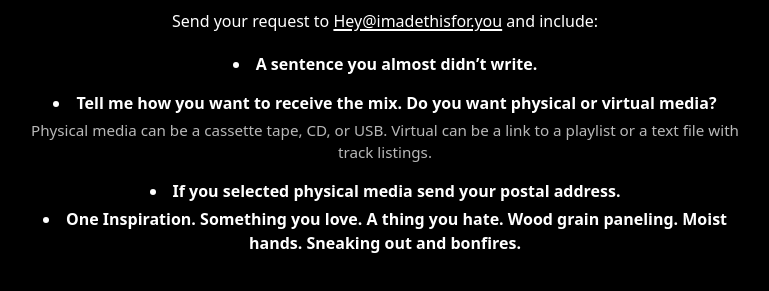
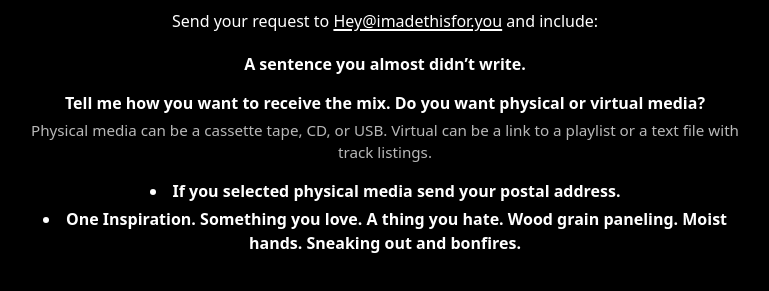
Before and after one commit to Klopfenstopit/imadethisfor.you, a plain HTML site: page index.html in a window 1280 px wide. Shown: the part 135-426 px from the top of the page, without its empty margins (255-1024 px from the left). Drawn offline with Linux system fonts and the light colour scheme.

Commit message:
Update main.css
remove bullets, change list style to none

```diff
--- a/css/main.css
+++ b/css/main.css
@@ -97,7 +97,7 @@ a {
 
 /* Instruction list */
 .list {
-  list-style-position: inside;
+  list-style: none;
   padding: 0;
   margin: 0;
 }
```
